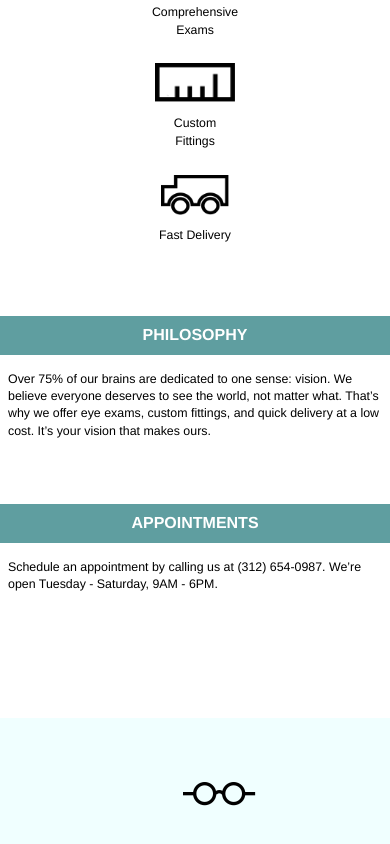
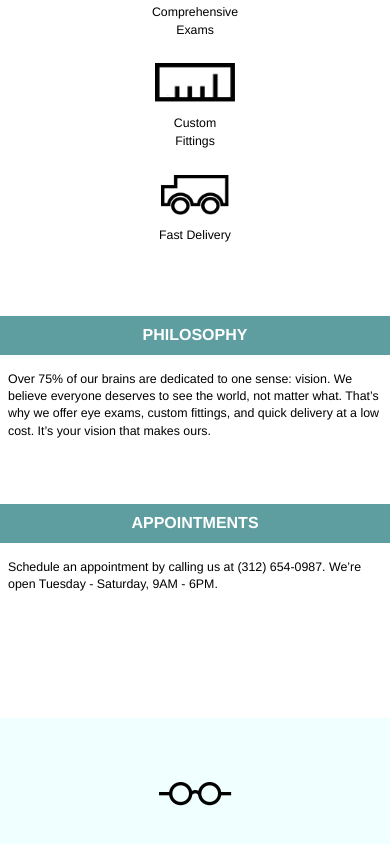
Before and after one commit to eddy-wa/tortoiseshell, a plain HTML site: page index.html in a window 390 px wide. Shown: the part 420-1264 px from the top of the page. Drawn offline with Linux system fonts and the light colour scheme.

Commit message:
Fix footer alignment.

```diff
--- a/resources/css/styles.css
+++ b/resources/css/styles.css
@@ -285,6 +285,11 @@ footer img {
     justify-content: center;
   }
 
+  footer img {
+    height: 1.5rem;
+    padding: 4rem 4rem 4rem 4rem;
+  }
+
   footer span {
     display: none;
   }
```
